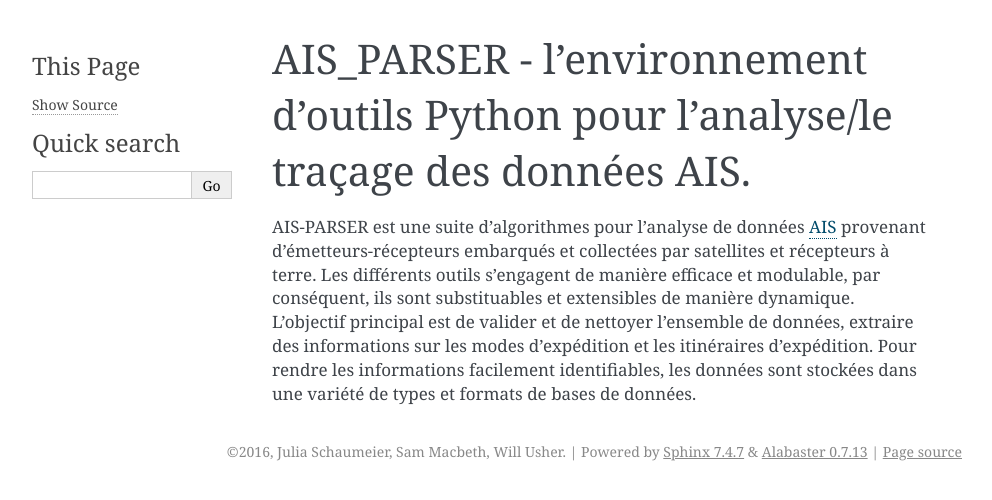
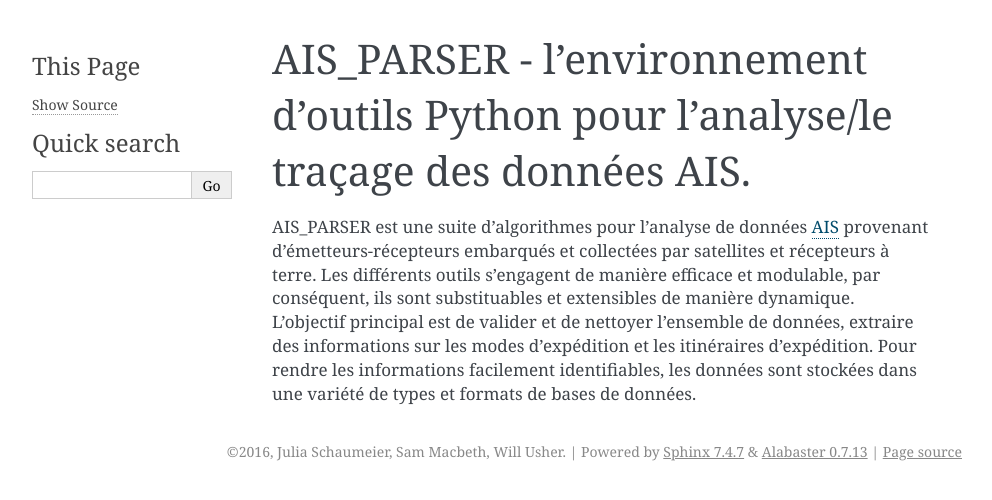
Before and after one commit to mtbinds/ais_parser, a Sphinx documentation site: the page built from docs/index.rst, in a window 1280 px wide. Shown: the top 500 px of the page, without its empty margins (148-1140 px from the left). Built offline with Sphinx 7.4.7, drawn with Linux system fonts in a browser that asks for light colours; formulas are drawn with MathJax 3.

```diff
--- a/docs/index.rst
+++ b/docs/index.rst
@@ -2,7 +2,7 @@
 AIS_PARSER - l'environnement d'outils Python pour l'analyse/le traçage des données AIS.
 =======================================================================================
 
-AIS-PARSER est une suite d'algorithmes pour l'analyse de données
+AIS_PARSER est une suite d'algorithmes pour l'analyse de données
 `AIS <http://en.wikipedia.org/wiki/Automatic_Identification_System>`_
 provenant d'émetteurs-récepteurs embarqués et collectées par satellites
 et récepteurs à terre.
```
Also changed, not shown: README.md (+1 -1 lines).
